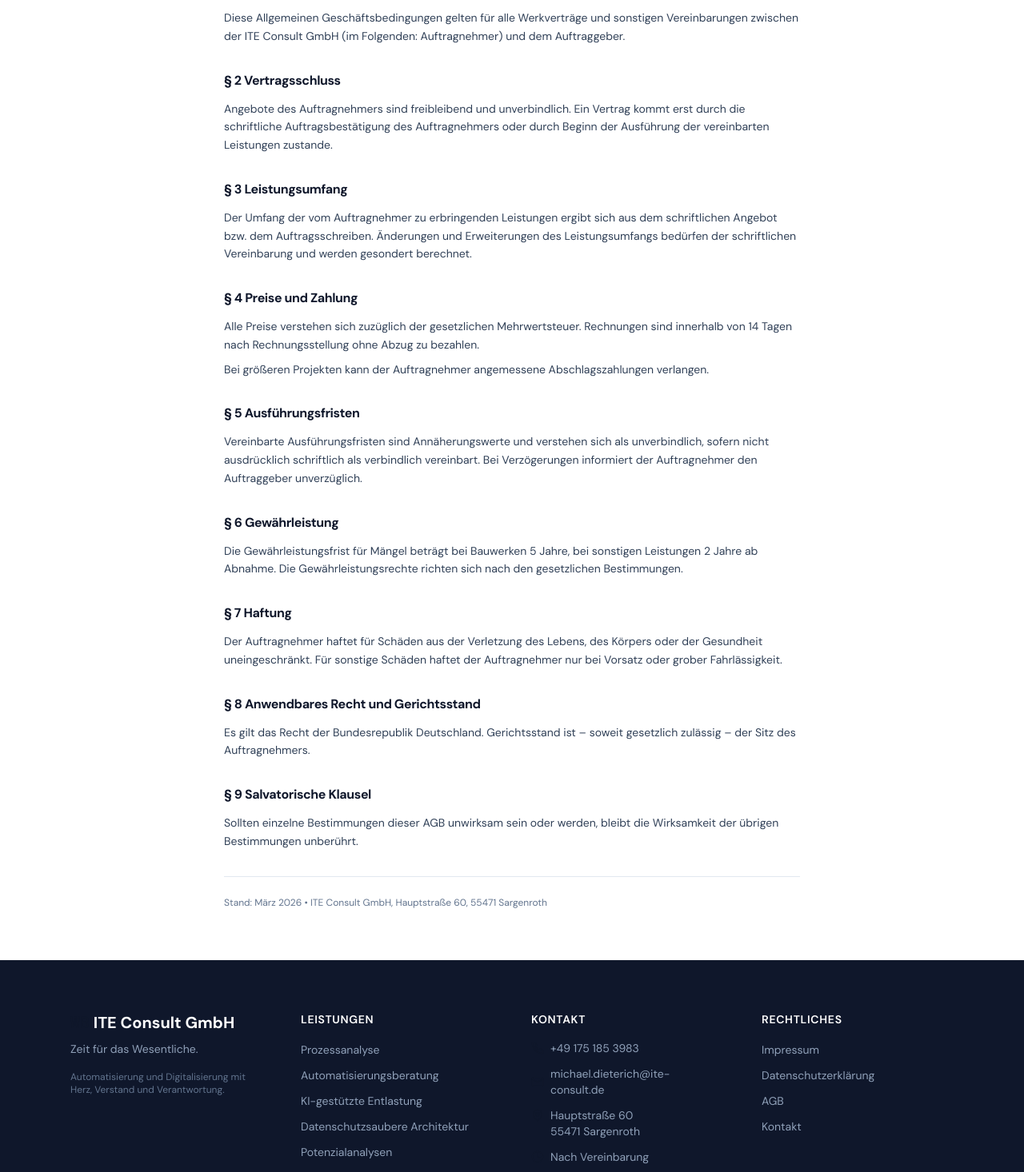
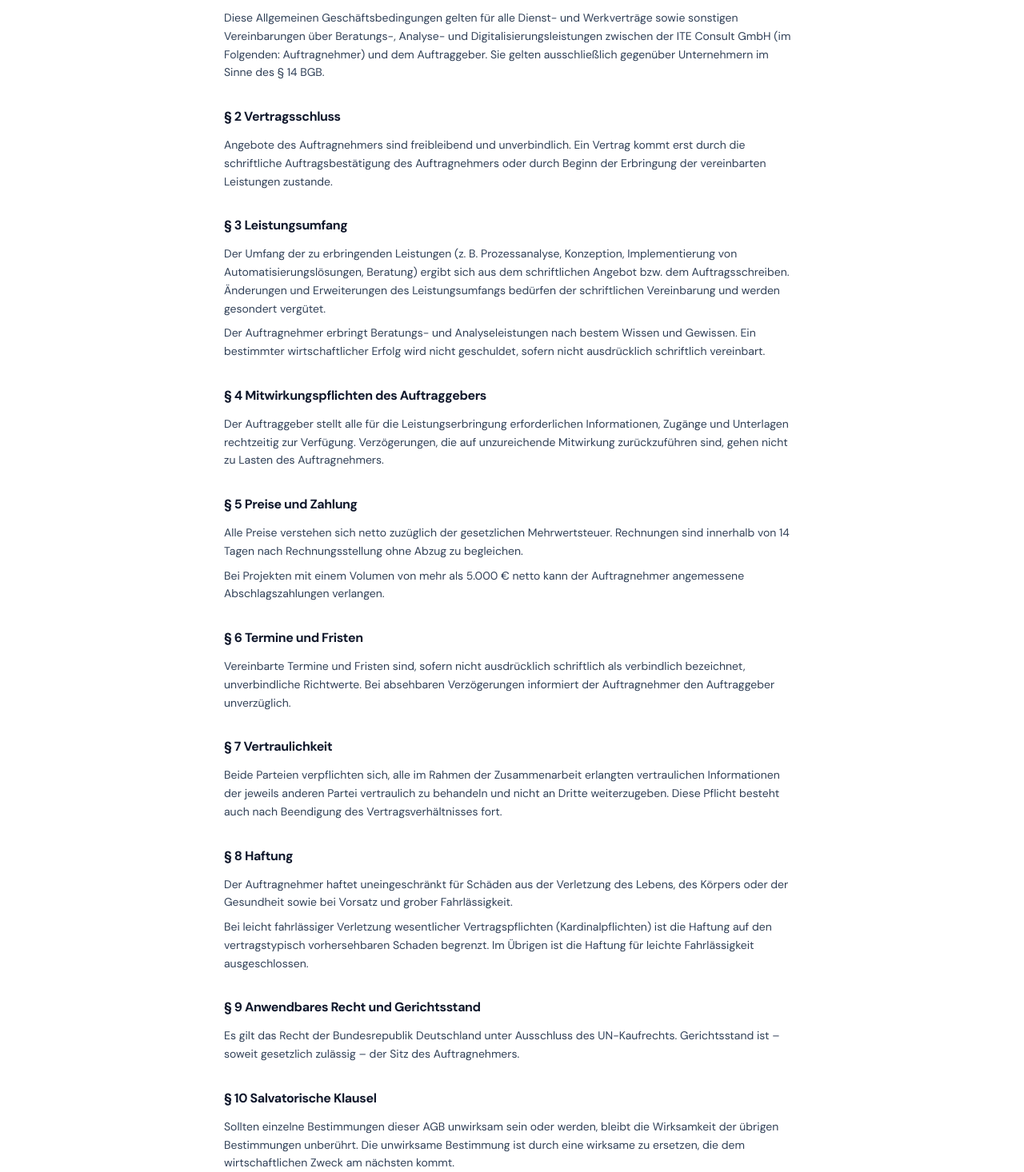
Before and after one commit to dieterich-m/ite-consult-landingpage, a Next.js app: page /agb in a window 1280 px wide. Shown: the part 400-1866 px from the top of the page at 80% size. Built offline with nearby package versions, Linux system fonts and the light colour scheme.

Commit message:
AGB auf IT-Consulting angepasst, Muster-Hinweis Impressum entfernt

```diff
--- a/app/agb/page.tsx
+++ b/app/agb/page.tsx
@@ -23,7 +23,7 @@
           <div className="space-y-8 text-sm leading-relaxed text-slate-700">
 
             <div className="bg-amber-50 border border-amber-200 p-4 text-xs text-amber-800">
-              <strong>Hinweis:</strong> Diese AGB sind ein Muster und wurden noch nicht von einem Rechtsanwalt geprüft. Bitte lassen Sie diese vor Veröffentlichung durch einen auf Handwerksrecht spezialisierten Rechtsanwalt prüfen.
+              <strong>Hinweis:</strong> Diese AGB wurden noch nicht anwaltlich geprüft. Bitte lassen Sie sie vor Veröffentlichung durch einen auf IT- und Dienstleistungsrecht spezialisierten Rechtsanwalt prüfen.
             </div>
 
             <div>
@@ -31,10 +31,12 @@
                 § 1 Geltungsbereich
               </h2>
               <p>
-                Diese Allgemeinen Geschäftsbedingungen gelten für alle
-                Werkverträge und sonstigen Vereinbarungen zwischen der{" "}
+                Diese Allgemeinen Geschäftsbedingungen gelten für alle Dienst-
+                und Werkverträge sowie sonstigen Vereinbarungen über Beratungs-,
+                Analyse- und Digitalisierungsleistungen zwischen der{" "}
                 {siteConfig.company.name} (im Folgenden: Auftragnehmer) und dem
-                Auftraggeber.
+                Auftraggeber. Sie gelten ausschließlich gegenüber Unternehmern
+                im Sinne des § 14 BGB.
               </p>
             </div>
 
@@ -45,7 +47,7 @@
               <p>
                 Angebote des Auftragnehmers sind freibleibend und unverbindlich.
                 Ein Vertrag kommt erst durch die schriftliche Auftragsbestätigung
-                des Auftragnehmers oder durch Beginn der Ausführung der
+                des Auftragnehmers oder durch Beginn der Erbringung der
                 vereinbarten Leistungen zustande.
               </p>
             </div>
@@ -55,83 +57,110 @@
                 § 3 Leistungsumfang
               </h2>
               <p>
-                Der Umfang der vom Auftragnehmer zu erbringenden Leistungen
-                ergibt sich aus dem schriftlichen Angebot bzw. dem
+                Der Umfang der zu erbringenden Leistungen (z. B. Prozessanalyse,
+                Konzeption, Implementierung von Automatisierungslösungen,
+                Beratung) ergibt sich aus dem schriftlichen Angebot bzw. dem
                 Auftragsschreiben. Änderungen und Erweiterungen des
                 Leistungsumfangs bedürfen der schriftlichen Vereinbarung und
-                werden gesondert berechnet.
+                werden gesondert vergütet.
+              </p>
+              <p className="mt-2">
+                Der Auftragnehmer erbringt Beratungs- und Analyseleistungen nach
+                bestem Wissen und Gewissen. Ein bestimmter wirtschaftlicher
+                Erfolg wird nicht geschuldet, sofern nicht ausdrücklich schriftlich
+                vereinbart.
               </p>
             </div>
 
             <div>
               <h2 className="text-base font-bold text-slate-900 mb-3">
-                § 4 Preise und Zahlung
+                § 4 Mitwirkungspflichten des Auftraggebers
               </h2>
               <p>
-                Alle Preise verstehen sich zuzüglich der gesetzlichen
-                Mehrwertsteuer. Rechnungen sind innerhalb von 14 Tagen nach
-                Rechnungsstellung ohne Abzug zu bezahlen.
-              </p>
-              <p className="mt-2">
-                Bei größeren Projekten kann der Auftragnehmer angemessene
-                Abschlagszahlungen verlangen.
+                Der Auftraggeber stellt alle für die Leistungserbringung
+                erforderlichen Informationen, Zugänge und Unterlagen rechtzeitig
+                zur Verfügung. Verzögerungen, die auf unzureichende Mitwirkung
+                zurückzuführen sind, gehen nicht zu Lasten des Auftragnehmers.
               </p>
             </div>
 
             <div>
               <h2 className="text-base font-bold text-slate-900 mb-3">
-                § 5 Ausführungsfristen
+                § 5 Preise und Zahlung
               </h2>
               <p>
-                Vereinbarte Ausführungsfristen sind Annäherungswerte und
-                verstehen sich als unverbindlich, sofern nicht ausdrücklich
-                schriftlich als verbindlich vereinbart. Bei Verzögerungen
-                informiert der Auftragnehmer den Auftraggeber unverzüglich.
+                Alle Preise verstehen sich netto zuzüglich der gesetzlichen
+                Mehrwertsteuer. Rechnungen sind innerhalb von 14 Tagen nach
+                Rechnungsstellung ohne Abzug zu begleichen.
+              </p>
+              <p className="mt-2">
+                Bei Projekten mit einem Volumen von mehr als 5.000 € netto kann
+                der Auftragnehmer angemessene Abschlagszahlungen verlangen.
               </p>
             </div>
 
             <div>
               <h2 className="text-base font-bold text-slate-900 mb-3">
-                § 6 Gewährleistung
+                § 6 Termine und Fristen
               </h2>
               <p>
-                Die Gewährleistungsfrist für Mängel beträgt bei Bauwerken 5
-                Jahre, bei sonstigen Leistungen 2 Jahre ab Abnahme. Die
-                Gewährleistungsrechte richten sich nach den gesetzlichen
-                Bestimmungen.
+                Vereinbarte Termine und Fristen sind, sofern nicht ausdrücklich
+                schriftlich als verbindlich bezeichnet, unverbindliche
+                Richtwerte. Bei absehbaren Verzögerungen informiert der
+                Auftragnehmer den Auftraggeber unverzüglich.
               </p>
             </div>
 
             <div>
               <h2 className="text-base font-bold text-slate-900 mb-3">
-                § 7 Haftung
+                § 7 Vertraulichkeit
               </h2>
               <p>
-                Der Auftragnehmer haftet für Schäden aus der Verletzung des
-                Lebens, des Körpers oder der Gesundheit uneingeschränkt. Für
-                sonstige Schäden haftet der Auftragnehmer nur bei Vorsatz oder
-                grober Fahrlässigkeit.
+                Beide Parteien verpflichten sich, alle im Rahmen der
+                Zusammenarbeit erlangten vertraulichen Informationen der jeweils
+                anderen Partei vertraulich zu behandeln und nicht an Dritte
+                weiterzugeben. Diese Pflicht besteht auch nach Beendigung des
+                Vertragsverhältnisses fort.
               </p>
             </div>
 
             <div>
               <h2 className="text-base font-bold text-slate-900 mb-3">
-                § 8 Anwendbares Recht und Gerichtsstand
+                § 8 Haftung
               </h2>
               <p>
-                Es gilt das Recht der Bundesrepublik Deutschland. Gerichtsstand
-                ist – soweit gesetzlich zulässig – der Sitz des Auftragnehmers.
+                Der Auftragnehmer haftet uneingeschränkt für Schäden aus der
+                Verletzung des Lebens, des Körpers oder der Gesundheit sowie bei
+                Vorsatz und grober Fahrlässigkeit.
+              </p>
+              <p className="mt-2">
+                Bei leicht fahrlässiger Verletzung wesentlicher Vertragspflichten
+                (Kardinalpflichten) ist die Haftung auf den vertragstypisch
+                vorhersehbaren Schaden begrenzt. Im Übrigen ist die Haftung für
+                leichte Fahrlässigkeit ausgeschlossen.
               </p>
             </div>
 
             <div>
               <h2 className="text-base font-bold text-slate-900 mb-3">
-                § 9 Salvatorische Klausel
+                § 9 Anwendbares Recht und Gerichtsstand
+              </h2>
+              <p>
+                Es gilt das Recht der Bundesrepublik Deutschland unter Ausschluss
+                des UN-Kaufrechts. Gerichtsstand ist – soweit gesetzlich zulässig
+                – der Sitz des Auftragnehmers.
+              </p>
+            </div>
+
+            <div>
+              <h2 className="text-base font-bold text-slate-900 mb-3">
+                § 10 Salvatorische Klausel
               </h2>
               <p>
                 Sollten einzelne Bestimmungen dieser AGB unwirksam sein oder
                 werden, bleibt die Wirksamkeit der übrigen Bestimmungen
-                unberührt.
+                unberührt. Die unwirksame Bestimmung ist durch eine wirksame
+                zu ersetzen, die dem wirtschaftlichen Zweck am nächsten kommt.
               </p>
             </div>
 
--- a/app/impressum/page.tsx
+++ b/app/impressum/page.tsx
@@ -19,10 +19,6 @@
       <section className="bg-white py-12 md:py-16">
         <div className="max-w-3xl mx-auto px-4 sm:px-6">
           <div className="prose prose-slate max-w-none space-y-8 text-sm leading-relaxed text-slate-700">
-
-            <div className="bg-amber-50 border border-amber-200 p-4 text-xs text-amber-800">
-              <strong>Hinweis:</strong> Dieses Impressum ist ein Muster und wurde noch nicht von einem Rechtsanwalt geprüft. Bitte lassen Sie es vor Veröffentlichung durch einen auf Internetrecht spezialisierten Rechtsanwalt prüfen.
-            </div>
 
             <div>
               <h2 className="text-base font-bold text-slate-900 mb-3">
```
